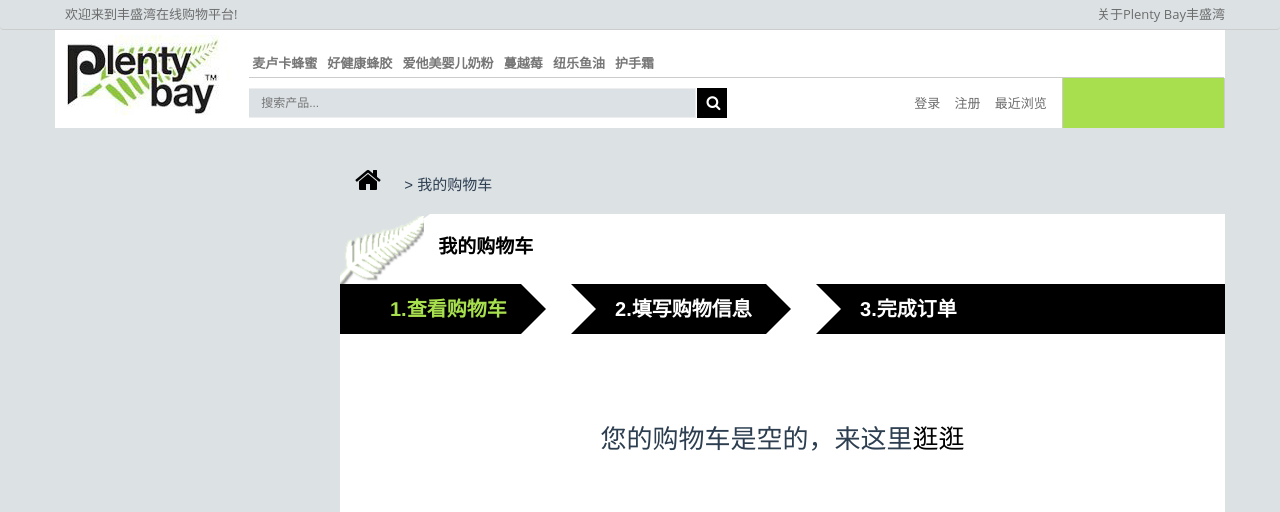
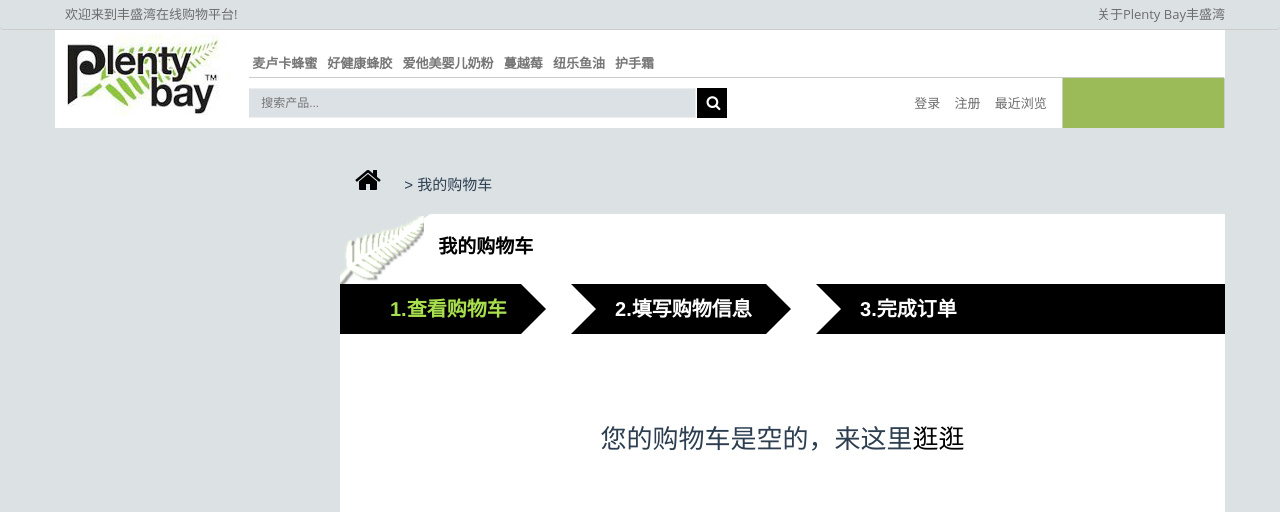
Before and after one commit to presentianz/b2c, a Symfony app: template app/Resources/views/Order/default/cart.html.twig in a window 1280 px wide. Shown: the top 512 px of the page. Run offline with Twig, Linux system fonts and the light colour scheme; the template is opened without the code that fills it, so the values that code supplies are empty; some libraries are stand-ins or nearby versions.

Commit message:
change the colour of the shopping cart background.

```diff
--- a/web/css/style.css
+++ b/web/css/style.css
@@ -513,7 +513,7 @@ select.delivery-options {
 .cart-wrapper {
     height: 50px;
     position: relative;
-    background-color: #a8df4e;
+    background-color: #9bbb59;
     width: 163px;
     border-left: 1px solid #ccc;
     border-right: 1px solid #ccc;
```
